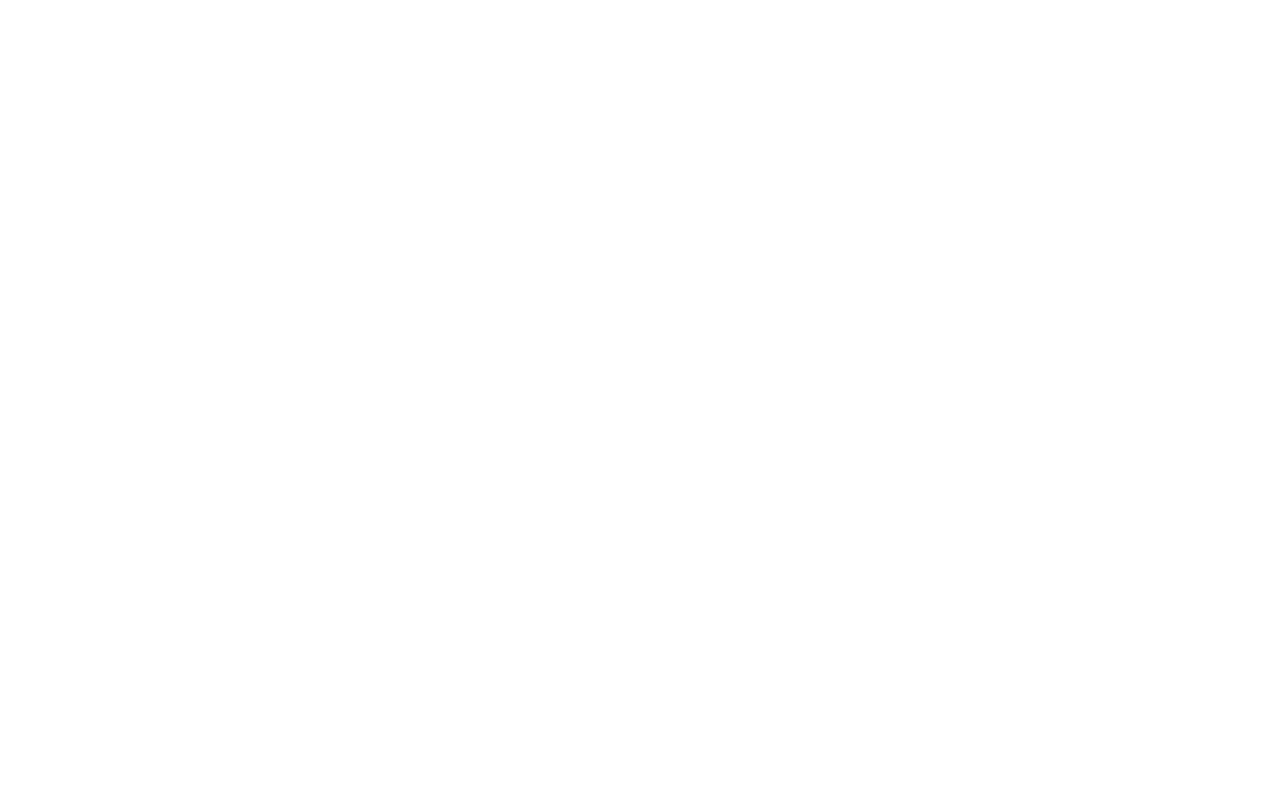
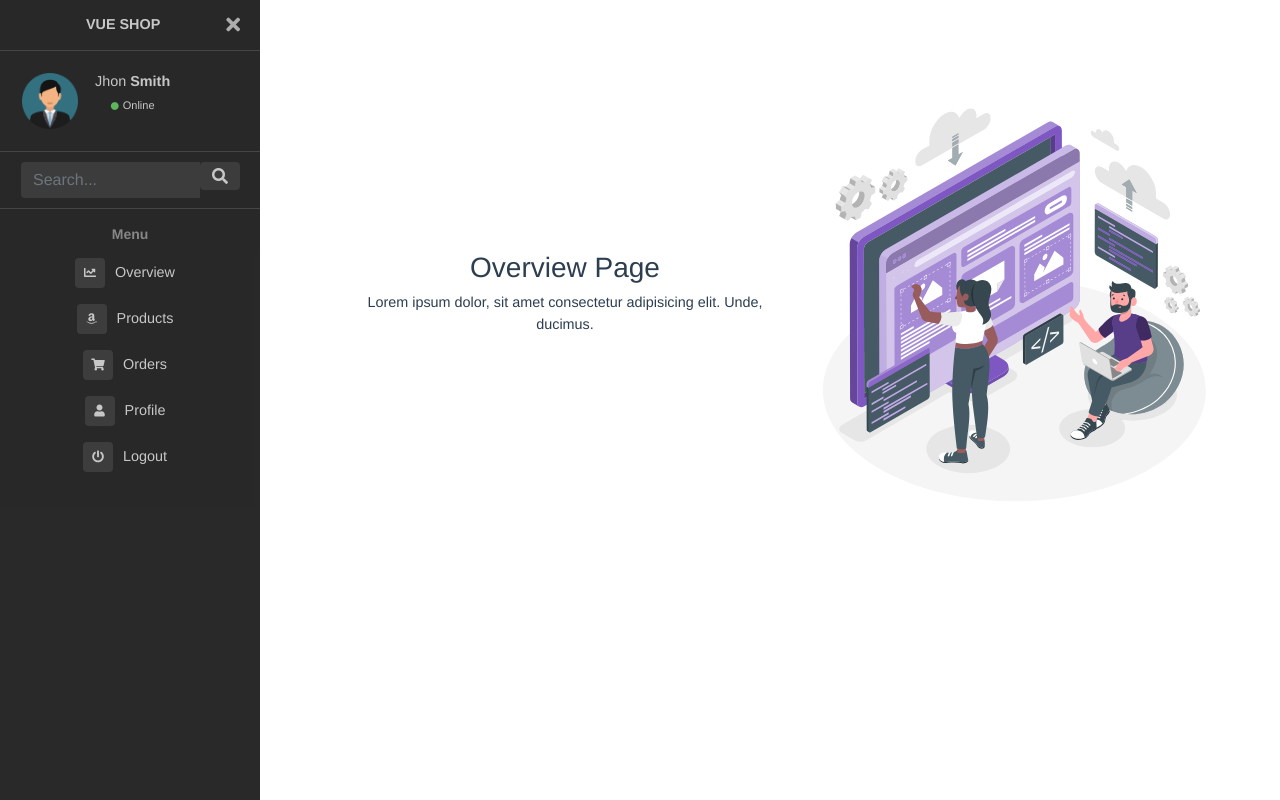
Before and after one commit to nurije2000/eShop, a Vue app: page /admin/overview in a window 1280 px wide. Built offline with nearby package versions, Linux system fonts and the light colour scheme.

Commit message:
Overview and Products firtslook

```diff
--- a/src/router/index.js
+++ b/src/router/index.js
@@ -2,6 +2,8 @@
 import VueRouter from "vue-router";
 import Home from "../views/Home.vue";
 import Admin from "../views/Admin.vue";
+import Overview from "../views/Overview.vue";
+import Products from "../views/Products.vue";
 
 
 Vue.use(VueRouter);
@@ -10,16 +12,28 @@
   {
     path: "/",
     name: "Home",
-    component: Home,
+    component: Home
   },
   {
     path: "/admin",
     name: "admin",
     component: Admin,
+    children:[
+      {
+        path: "overview",
+        name: "overview",
+        component: Overview
+      },
+      {
+        path: "products",
+        name: "products",
+        component: Products
+      }
+    ]
   },
   {
-    path: "/about",
-    name: "About",
+    path: "about",
+    name: "about",
     // route level code-splitting
     // this generates a separate chunk (about.[hash].js) for this route
     // which is lazy-loaded when the route is visited.
--- /dev/null
+++ b/src/views/Overview.vue
@@ -0,0 +1,34 @@
+<template>
+  <div class="overview">
+      <div class="container h-100">
+          <div class="intro h-100">
+            <div class="row h-100 justify-content-center align-items-center">
+              <div class="col-md-6">
+                 <h3>Overview Page</h3>
+                 <p>
+                   Lorem ipsum dolor, sit amet consectetur adipisicing elit. Unde, ducimus.
+                 </p>
+              </div>
+              <div class="col-md-6">
+                  <img src="/img/svg/overview.svg" alt="" class="img-fluid">
+              </div>
+            </div>
+          </div>
+
+      </div>
+
+  </div>
+</template>
+
+<script>
+export default {
+  name: "Overview",
+  props: {
+    msg: String
+  }
+};
+</script>
+
+<!-- Add "scoped" attribute to limit CSS to this component only -->
+<style scoped lang="scss">
+</style>
--- /dev/null
+++ b/src/views/Products.vue
@@ -0,0 +1,34 @@
+<template>
+  <div class="products">
+      <div class="container">
+        <div class="intro h-100">
+            <div class="row h-100 justify-content-center align-items-center">
+              <div class="col-md-6">
+                    <h3>Products Page</h3>
+
+                 <p>
+                   Lorem ipsum dolor, sit amet consectetur adipisicing elit. Unde, ducimus.
+                 </p>
+              </div>
+              <div class="col-md-6">
+                  <img src="/img/svg/products.svg" alt="" class="img-fluid">
+              </div>
+            </div>
+          </div>
+      </div>
+  </div>
+          </template>
+
+<script>
+export default {
+  name: "Overview",
+  props: {
+    msg: String,
+  },
+};
+</script>
+
+<!-- Add "scoped" attribute to limit CSS to this component only -->
+<style scoped lang="scss">
+
+</style>
```
Also changed, not shown: public/img/svg/overview.svg (added), public/img/svg/products.svg (added).
